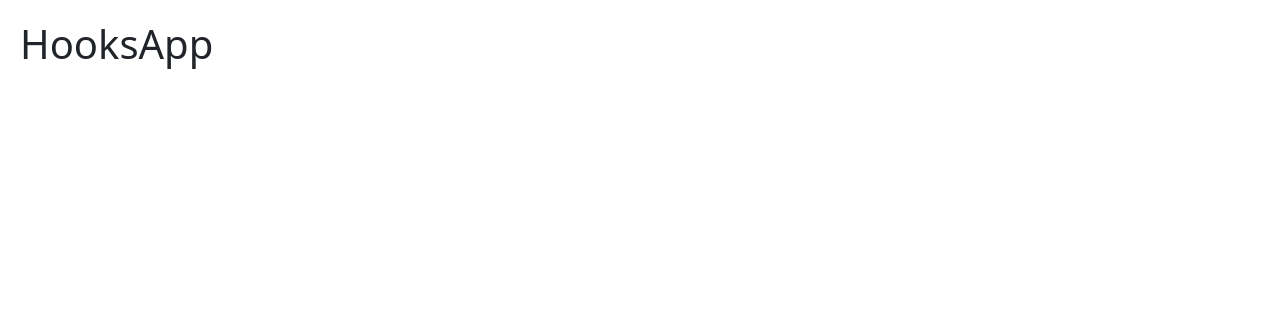
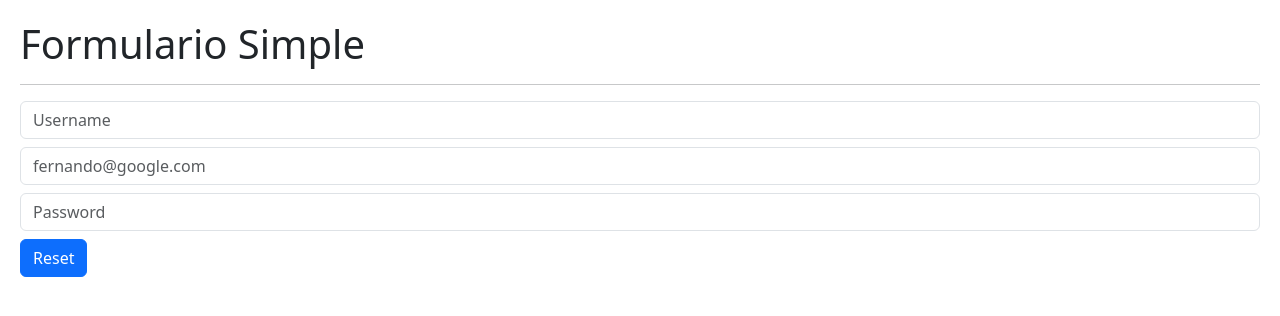
Before and after one commit to susigith/HooksApp, a React (Vite) app: page / in a window 1280 px wide. Shown: the top 316 px of the page. Built offline with nearby package versions, Linux system fonts and the light colour scheme.

Commit message:
HooksApp - useState - useEffect

```diff
--- /dev/null
+++ b/src/01-useState/CounterApp.jsx
@@ -0,0 +1,27 @@
+import { useState } from 'react';
+
+export const CounterApp = () => {
+  const [state, setCounter] = useState({
+    counter1: 10,
+    counter2: 20,
+    counter3: 30,
+  });
+
+  const { counter1, counter2, counter3 } = state;
+
+  const onClick = () => {
+    setCounter({ ...state, counter1: counter1 + 1 });
+  };
+
+  return (
+    <>
+      <h1>Counter: {counter1}</h1>
+      <h1>Counter: {counter2}</h1>
+      <h1>Counter: {counter3}</h1>
+      <hr />
+      <button className='btn' onClick={onClick}>
+        +1
+      </button>
+    </>
+  );
+};
--- /dev/null
+++ b/src/01-useState/CounterWithCustomHook.jsx
@@ -0,0 +1,21 @@
+import { useCounter } from '../hooks/useCounter';
+
+export const CounterWithCustomHook = () => {
+  const { counter, increment, decrement, reset } = useCounter();
+
+  return (
+    <>
+      <h1>Counter with Hook: {counter}</h1>
+      <hr />
+      <button className='btn btn-primary' onClick={() => increment(2)}>
+        +1
+      </button>
+      <button className='btn btn-primary' onClick={reset}>
+        Reset
+      </button>
+      <button className='btn btn-primary' onClick={() => decrement(2)}>
+        -1
+      </button>
+    </>
+  );
+};
--- /dev/null
+++ b/src/02-useEffect/FormWithCustomHook.jsx
@@ -0,0 +1,46 @@
+import { useEffect, useState } from 'react';
+import { useForm } from '../hooks/useForm';
+
+export const FormWithCustomHook = () => {
+  const { formState, onInputChange, onResetForm, username, email, password } =
+    useForm({
+      username: '',
+      email: '',
+      password: '',
+    });
+
+  return (
+    <>
+      <h1>Formulario Simple</h1>
+      <hr />
+      <input
+        type='text'
+        className='form-control'
+        placeholder='Username'
+        name='username'
+        value={username}
+        onChange={onInputChange}
+      />
+      <input
+        type='email'
+        className='form-control mt-2'
+        placeholder='fernando@google.com'
+        name='email'
+        value={email}
+        onChange={onInputChange}
+      />
+      <input
+        type='password'
+        className='form-control mt-2'
+        placeholder='Password'
+        name='password'
+        value={password}
+        onChange={onInputChange}
+      />
+
+      <button onClick={onResetForm} className='btn btn-primary mt-2'>
+        Reset
+      </button>
+    </>
+  );
+};
--- /dev/null
+++ b/src/02-useEffect/SimpleForm.jsx
@@ -0,0 +1,53 @@
+import { useEffect, useState } from 'react';
+import { Message } from './Message';
+
+export const SimpleForm = () => {
+  const [formState, setFormState] = useState({
+    username: 'strider',
+    email: 'fernando@google.com',
+  });
+
+  const { username, email } = formState;
+
+  const onInputChange = (e) => {
+    const { name, value } = e.target;
+    setFormState({ ...formState, [name]: value });
+  };
+
+  useEffect(() => {
+    // console.log('useEffect called!');
+  }, []);
+
+  useEffect(() => {
+    // console.log('formState changed!');
+  }, [formState]);
+
+  useEffect(() => {
+    // console.log('email changed!');
+  }, [email]);
+
+  return (
+    <>
+      <h1>Formulario Simple</h1>
+      <hr />
+      <input
+        type='text'
+        className='form-control'
+        placeholder='Username'
+        name='username'
+        value={username}
+        onChange={onInputChange}
+      />
+      <input
+        type='email'
+        className='form-control mt-2'
+        placeholder='fernando@google.com'
+        name='email'
+        value={email}
+        onChange={onInputChange}
+      />
+
+      {username === 'strider2' && <Message />}
+    </>
+  );
+};
--- /dev/null
+++ b/src/hooks/useForm.js
@@ -0,0 +1,21 @@
+import { useState } from 'react';
+
+export const useForm = (initialForm = {}) => {
+  const [formState, setFormState] = useState(initialForm);
+
+  const onInputChange = (e) => {
+    const { name, value } = e.target;
+    setFormState({ ...formState, [name]: value });
+  };
+
+  const onResetForm = () => {
+    setFormState(initialForm);
+  };
+
+  return {
+    ...formState,
+    formState,
+    onInputChange,
+    onResetForm,
+  };
+};
--- a/src/main.jsx
+++ b/src/main.jsx
@@ -1,10 +1,18 @@
 import React from 'react';
 import ReactDOM from 'react-dom/client';
-import { HooksApp } from './HooksApp';
+// import { HooksApp } from './HooksApp';
+// import { CounterApp } from './01-useState/CounterApp';
+// import { CounterWithCustomHook } from './01-useState/CounterWithCustomHook';
+// import { SimpleForm } from './02-useEffect/SimpleForm';
+import { FormWithCustomHook } from './02-useEffect/FormWithCustomHook';
 import './index.css';
 
 ReactDOM.createRoot(document.getElementById('root')).render(
-  <React.StrictMode>
-    <HooksApp />
-  </React.StrictMode>
+  // <React.StrictMode>
+  //   {/* <HooksApp /> */}
+  //   {/* <CounterApp /> */}
+  //   {/* <CounterWithCustomHook /> */}
+  // <SimpleForm />
+  <FormWithCustomHook />
+  // </React.StrictMode>
 );
```
Also changed, not shown: src/02-useEffect/Message.jsx (added, +29 -0 lines), src/hooks/useCounter.js (added, +25 -0 lines).
